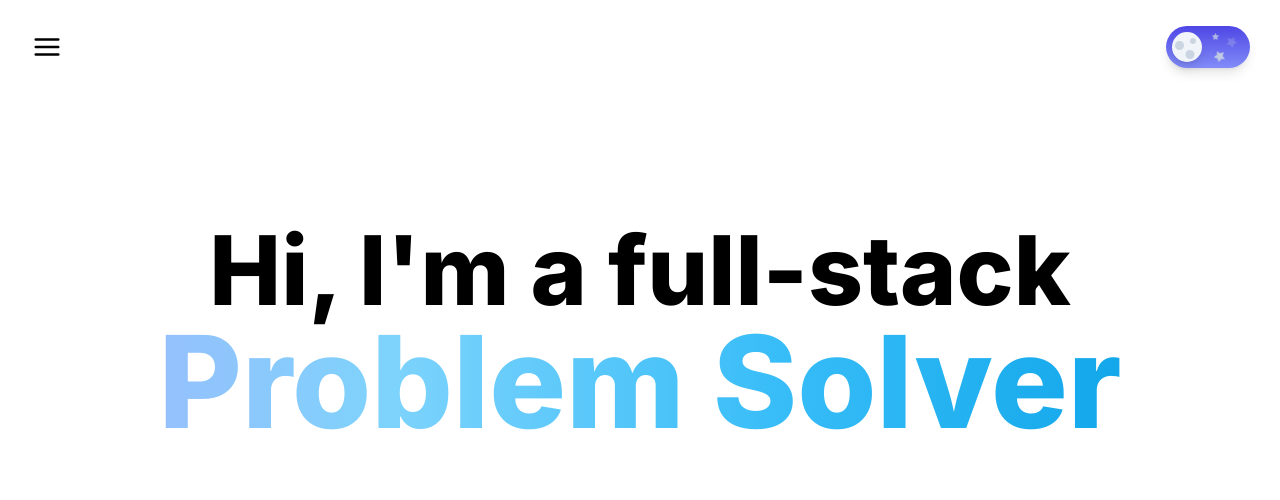
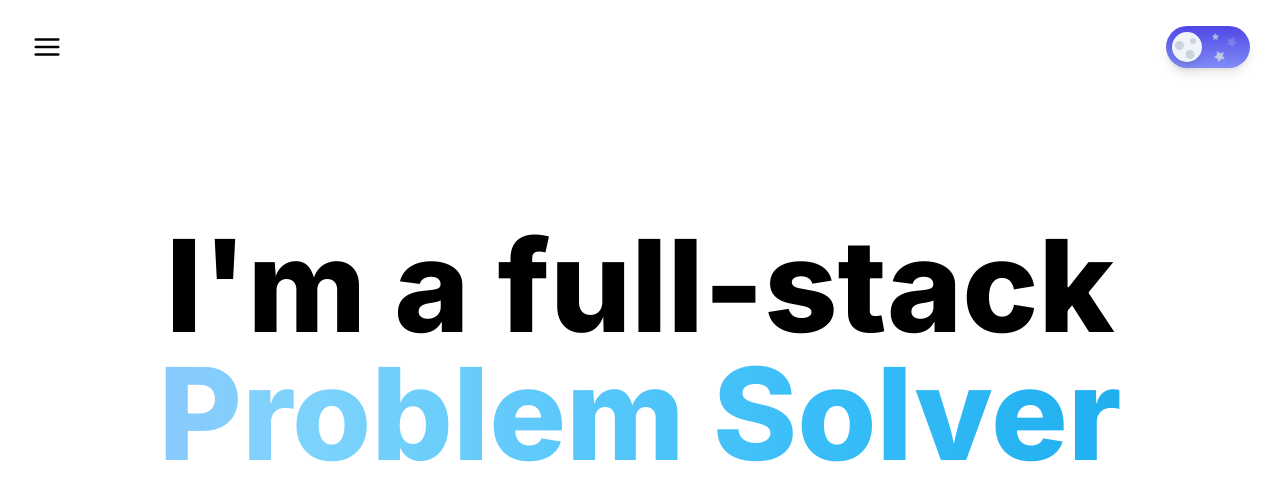
Before and after one commit to oconnorjohnson/portfolio23, a Next.js app: page / in a window 1280 px wide. Shown: the top 500 px of the page. Built offline with nearby package versions, Linux system fonts and the light colour scheme.

Commit message:
commit before doing something stupid

```diff
--- a/app/page.tsx
+++ b/app/page.tsx
@@ -8,12 +8,22 @@ export default function Home() {
       <main className="min-h-screen bg-white dark:bg-black transition-colors">
         <NavBar />
         <div className="flex flex-col justify-center align-center py-32 text-center">
-          <h1 className="text-black dark:text-white transition-colors font-extrabold text-2xl md:text-4xl lg:text-6xl xl:text-8xl">
-            Hi, I'm a full-stack <br />
-            <span className="animated-gradient font-extrabold text-3xl md:text-5xl lg:text-7xl xl:text-9xl">
-              Problem Solver
-            </span>
-          </h1>
+          <motion.h1
+            initial={{ opacity: 0, y: -25, scale: 0.5 }}
+            animate={{ opacity: 1, y: 0, scale: 1 }}
+            transition={{ type: "spring", stiffness: 260, damping: 20 }}
+            className="text-black dark:text-white transition-colors font-extrabold text-3xl md:text-5xl lg:text-7xl xl:text-9xl"
+          >
+            I'm a full-stack <br />
+          </motion.h1>
+          <motion.h1
+            initial={{ opacity: 0, y: 25, scale: 0.5 }}
+            animate={{ opacity: 1, y: 0, scale: 1 }}
+            transition={{ type: "spring", stiffness: 260, damping: 20 }}
+            className="animated-gradient font-extrabold text-3xl md:text-5xl lg:text-7xl xl:text-9xl"
+          >
+            Problem Solver
+          </motion.h1>
         </div>
       </main>
     </>
```
